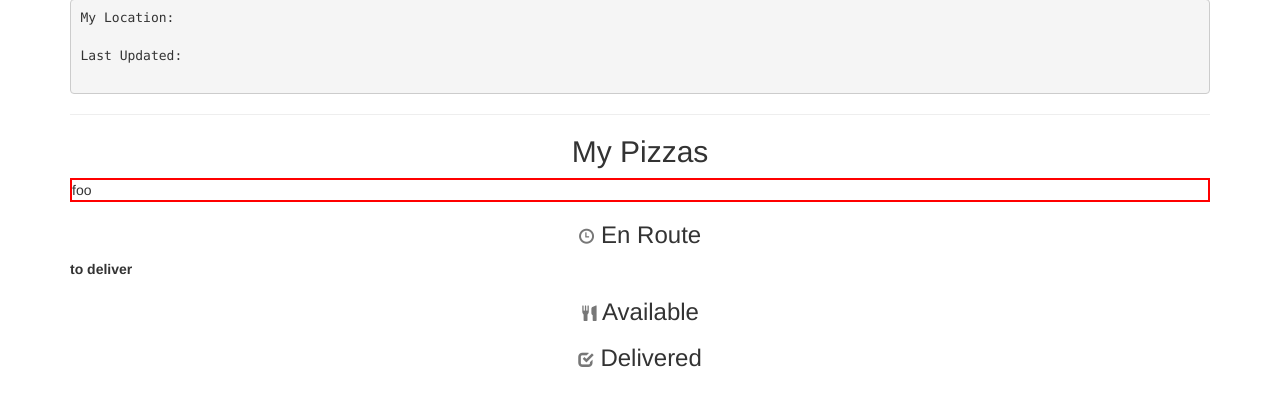
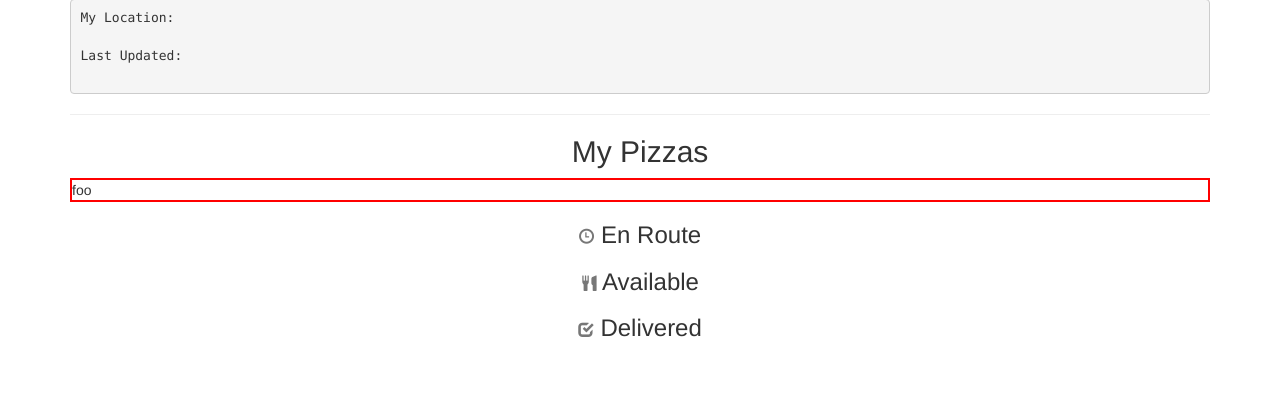
Before and after one commit to CincyHack/HotPizzas, a Django app: page /driver/ in a window 1280 px wide. Shown: the part 170-576 px from the top of the page. Run offline with Django 3.2, Linux system fonts and the light colour scheme; the visitor is signed in with stand-in values (Sample User, id 1); data comes from the database, SQL or seed files in the repository; data that the repository does not hold is empty; some libraries are stand-ins or nearby versions.

Commit message:
remove placeholder title for pizzas to deliver

```diff
--- a/HotPizzas/templates/driver-pizzas.html
+++ b/HotPizzas/templates/driver-pizzas.html
@@ -112,8 +112,6 @@ Last Updated:
 
 
         <h3><small><span class="glyphicon glyphicon-time"></span></small> En Route</h3>
-
-        <p><b>to deliver</b></p>
         {% for p in pizzas_to_deliver %}
           <div class="panel panel-default">
             <div class="panel-heading">
```
